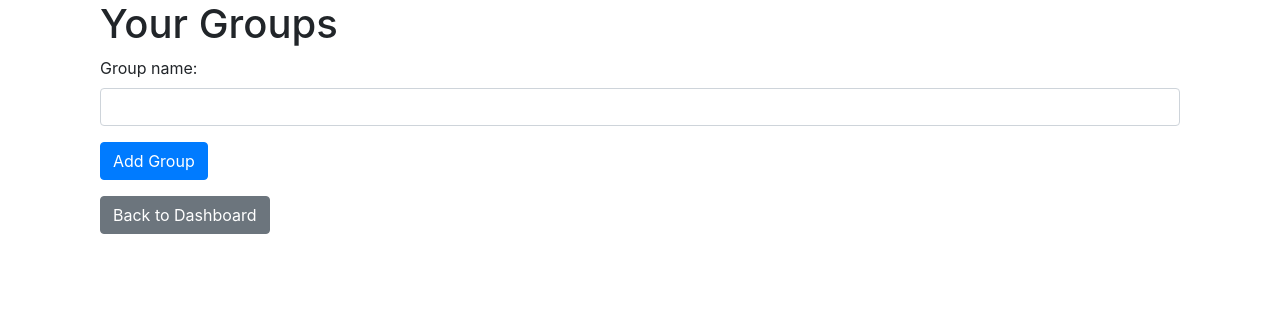
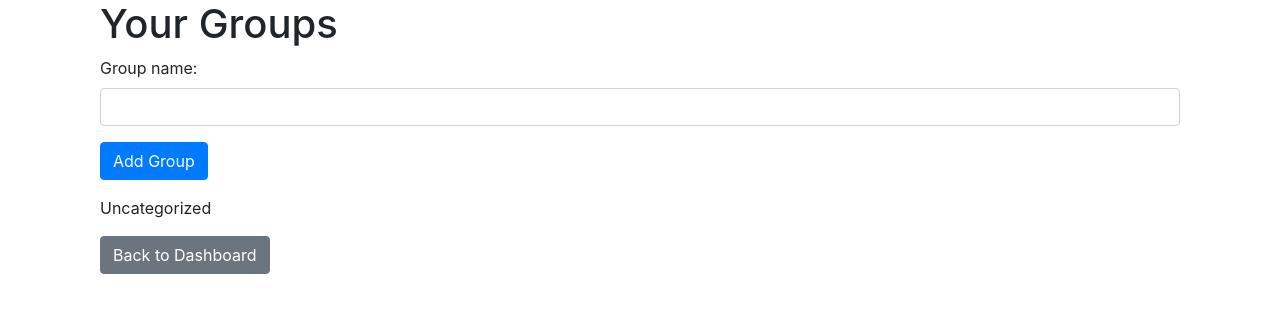
Before and after one commit to kamra34/Realtime-stickyNote-MVP, a Flask app: page /groups in a window 1280 px wide. Shown: the top 313 px of the page. Run offline with Flask 3, Linux system fonts and the light colour scheme; the visitor is signed in with stand-in values (Sample User, id 1); data comes from the database, SQL or seed files in the repository; data that the repository does not hold is empty; some libraries are stand-ins or nearby versions.

Commit message:
Fixed the bug with uncategorized group

```diff
--- a/app.py
+++ b/app.py
@@ -126,6 +126,15 @@ def unauthorized():
 def home():
     return redirect(url_for('login'))
 
+def create_uncategorized_group(user_id):
+    uncategorized_group = Group.query.filter_by(user_id=user_id, name="Uncategorized").first()
+    if not uncategorized_group:
+        uncategorized_group = Group(name="Uncategorized", user_id=user_id)
+        db.session.add(uncategorized_group)
+        db.session.commit()
+    return uncategorized_group
+
+
 @app.route('/register', methods=['GET', 'POST'])
 def register():
     if request.method == 'POST':
@@ -144,6 +153,9 @@ def register():
         db.session.add(new_user)
         db.session.commit()
 
+        # Create the Uncategorized group after registering the new admin
+        create_uncategorized_group(new_user.id)
+
         flash('Registration successful, please log in')
 
         # Log out the current user before redirecting to the login page
@@ -151,16 +163,6 @@ def register():
         return redirect(url_for('login'))
 
     return render_template('register.html')
-
-def validate_login(email, password):
-    user = User.query.filter_by(email=email).first()
-    if user and user.check_password(password):
-        return user
-    else:
-        member = Member.query.filter_by(email=email).first()
-        if member and member.check_password(password):
-            return member
-    return None
 
 @app.route('/login', methods=['GET', 'POST'])
 def login():
@@ -199,10 +201,20 @@ def logout():
 @app.route('/dashboard', methods=['GET', 'POST'])
 @login_required
 def dashboard():
+    if isinstance(current_user, User):
+        user_id = current_user.id
+        members = current_user.members
+    else:
+        user_id = current_user.user.id
+        members = Member.query.filter_by(user_id=user_id).all()
+
     if request.method == 'POST':
-        if request.method == 'POST':
-            note_content = request.form.get('content')
-            group_id = request.form.get('group_id')
+        note_content = request.form.get('content')
+        group_id = request.form.get('group_id')
+
+        if group_id == "":
+            uncategorized_group = Group.query.filter_by(user_id=user_id, name="Uncategorized").first()
+            group_id = uncategorized_group.id
 
         if isinstance(current_user, Member):
             member_id = current_user.id
@@ -235,10 +247,26 @@ def dashboard():
 
     visible_user_ids = [user_id] + member_user_ids
     groups = Group.query.filter(Group.user_id.in_(visible_user_ids)).order_by(Group.name.asc()).all()
+
+    # Check if "Uncategorized" group is in the groups list, if not add it
+    uncategorized_group = None
+    for group in groups:
+        if group.name == "Uncategorized":
+            uncategorized_group = group
+            break
+
+    if not uncategorized_group:
+        uncategorized_group = Group(name="Uncategorized", user_id=user_id)
+        db.session.add(uncategorized_group)
+        db.session.commit()
+        groups.append(uncategorized_group)
+
     group_ids = [group.id for group in groups]
-    notes = Note.query.filter(Note.group_id.in_(group_ids)).order_by(Note.date_created.desc()).all()
+    notes = Note.query.filter((Note.group_id.in_(group_ids)) | (Note.group_id == None)).order_by(Note.date_created.desc()).all()
 
     return render_template('dashboard.html', notes=notes, groups=groups, members=members)
+
+
 
 @app.route('/groups', methods=['GET', 'POST'])
 @login_required
@@ -267,6 +295,19 @@ def groups():
     member_user_ids = [member.user_id for member in members]
     visible_user_ids = [user_id] + member_user_ids
     groups = Group.query.filter(Group.user_id.in_(visible_user_ids)).order_by(Group.name.asc()).all()
+
+    # Check if "Uncategorized" group is in the groups list, if not add it
+    uncategorized_group = None
+    for group in groups:
+        if group.name == "Uncategorized":
+            uncategorized_group = group
+            break
+
+    if not uncategorized_group:
+        uncategorized_group = Group(name="Uncategorized", user_id=user_id)
+        db.session.add(uncategorized_group)
+        db.session.commit()
+        groups.append(uncategorized_group)
 
     return render_template('groups.html', groups=groups)
 
```
Also changed, not shown: templates/dashboard.html (+2 -14 lines).
